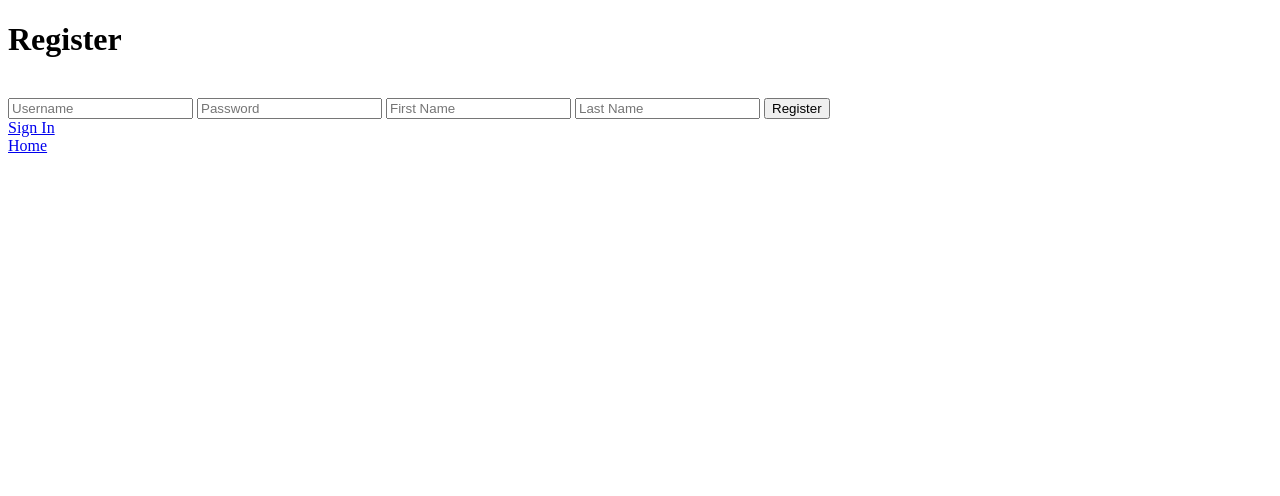
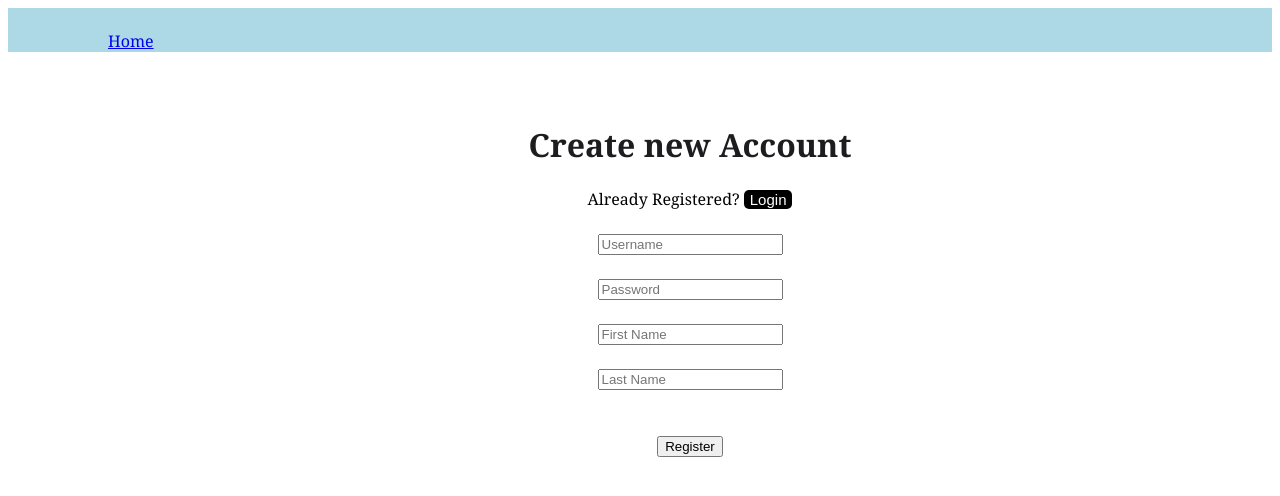
Before and after one commit to asigba/Online-Course-Registration, a Flask app: page /register in a window 1280 px wide. Shown: the top 496 px of the page. Run offline with Flask 3, Linux system fonts and the light colour scheme.

Commit message:
Modified existing hmtl files and added two css files
Added register and styles css files and modified html files that already existed

```diff
--- /dev/null
+++ b/src/static/css/register.css
@@ -0,0 +1,33 @@
+body {
+    font-family: Cambria, Cochin, Georgia, Times, 'Times New Roman', serif ;
+    display: grid;
+    grid-template-columns: 100px 1fr;
+    grid-template-areas:
+    "navbar navbar"
+    "sidebar main";
+}
+
+nav {
+    grid-area: navbar;
+    background-color: lightblue;
+    padding-left: 100px;
+}
+main{
+    text-align: center;
+}
+
+h1 {
+    padding-top: 50px;
+    text-align: auto;
+    color: rgb(29, 29, 32);
+}
+
+button{
+    background-color: black;
+    color:white;
+    padding: 10px, 20px;
+    border: none;
+    border-radius: 5px;
+    font-size: 15px;
+    cursor: pointer;
+}
--- a/src/templates/landing.html
+++ b/src/templates/landing.html
@@ -3,9 +3,13 @@
 <head>
     <meta charset="UTF-8">
     <meta name="viewport" content="width=device-width, initial-scale=1.0">
+    <link rel="stylesheet" href="{{url_for('static', filename='css/styles.css')}}">
     <title>CMSC485 Online Course Registration User Landing</title>
 </head>
 <body>
+    <nav><br><br><br></nav>
+    <aside></aside>
+    <main>
     <h1>
         {% if user %}
             Welcome, {{ user }}!  Your Student ID is: {{ id }}.
@@ -14,5 +18,6 @@
         {% endif %}
     </h1>
     <a href="{{url_for('logout')}}">Logout</a><br>
+    </main>
 </body>
 </html>
--- a/src/templates/register.html
+++ b/src/templates/register.html
@@ -3,16 +3,28 @@
 <head>
     <meta charset="UTF-8">
     <meta name="viewport" content="width=device-width, initial-scale=1.0">
+    <link rel="stylesheet" href="{{url_for('static', filename='css/register.css')}}">
     <title>CMSC485 Online Course Registration New Account Registration</title>
 </head>
 <body>
-    <h1>Register</h1><br>
+    <nav><br>
+
+        <a href="{{url_for('index')}}">Home</a>
+        <br></nav>
+    <aside></aside>
+    <main>
+    <h1>Create new Account</h1>
+    <label>Already Registered?</label>
+     <a href="{{url_for('login')}}">
+     <button type ="button">Login</button><br><br>
+     </a>
+
     <form method="POST" action="">
         {{ form.hidden_tag() }}
-        {{ form.username }}
-        {{ form.password }}
-        {{ form.first_name }}
-        {{ form.last_name }}
+        {{ form.username }}<br><br>
+        {{ form.password }}<br><br>
+        {{ form.first_name }}<br><br>
+        {{ form.last_name }}<br><br><br>
         {{ form.submit }}
     </form>
 
@@ -25,7 +37,6 @@
     {% endif %}
 
 
-    <a href="{{url_for('login')}}">Sign In</a><br>
-    <a href="{{url_for('index')}}">Home</a><br>
+    </main>
 </body>
 </html>
```
Also changed, not shown: src/static/css/styles.css (added, +29 -0 lines), src/templates/index.html (+14 -2 lines), src/templates/login.html (+13 -5 lines), database/database.db.
